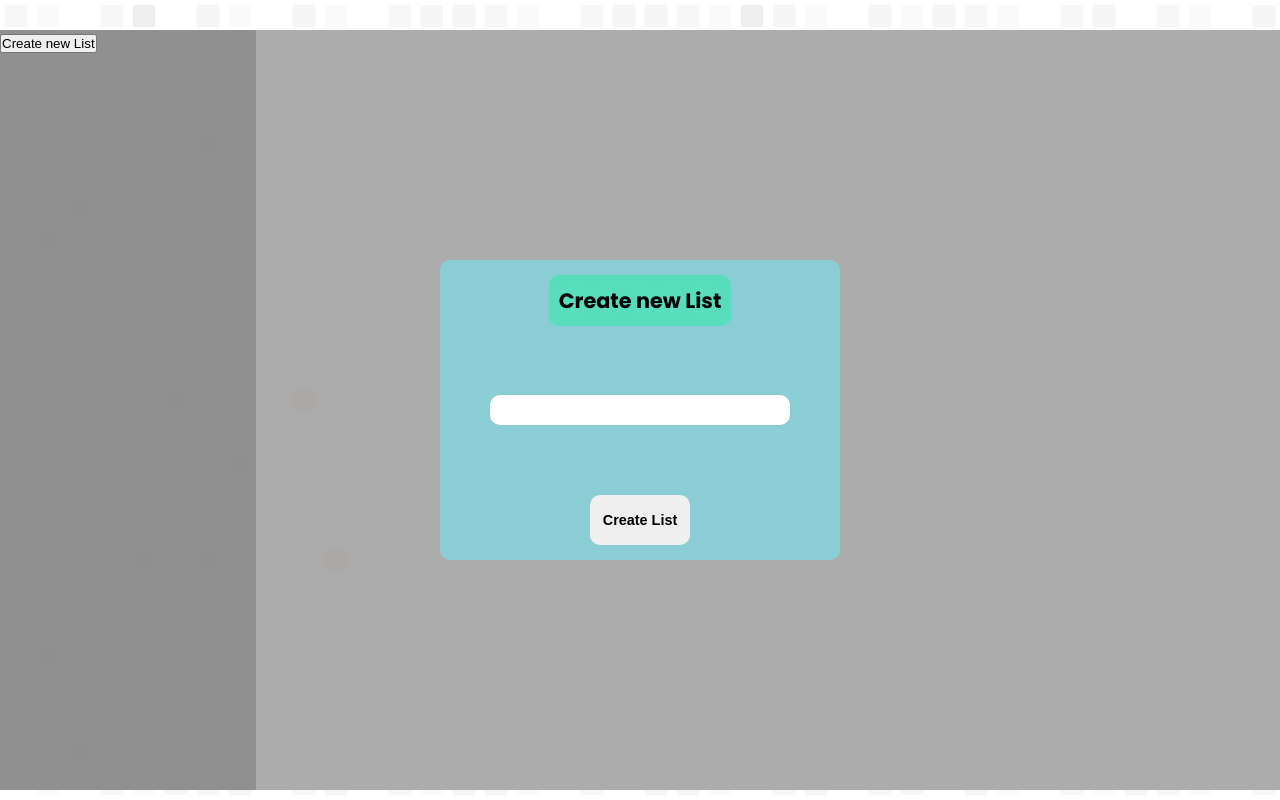
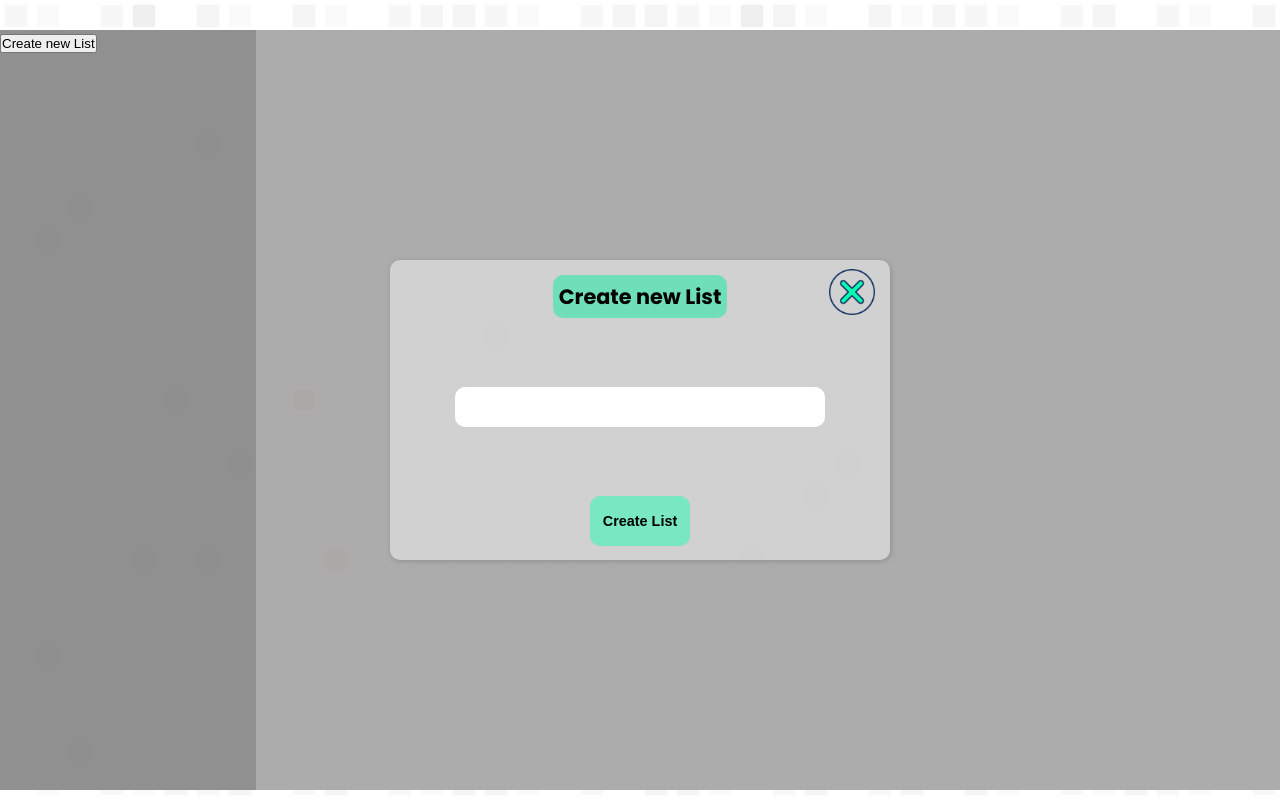
Before and after one commit to Vitdcode/To-Do-App, a website built with webpack: page src/index.html in a window 1280 px wide. Both pictures are taken after a click on the button "Create new List". Built offline with nearby package versions, Linux system fonts and the light colour scheme.

Commit message:
added a close button to the create new list prompt which closes the prompt. Also styled the prompt window and its elements further

```diff
--- a/src/element-creation-functions.js
+++ b/src/element-creation-functions.js
@@ -1,3 +1,6 @@
+import closeicon from "../src/images/remove.png";
+const mainContentWrapper = document.querySelector(".main-content");
+
 export function createListButton() {
   const leftSideWrapper = document.querySelector(".left-side");
   const createListButton = document.createElement("button");
@@ -7,8 +10,6 @@ export function createListButton() {
 }
 
 export function prompt() {
-  const mainContentWrapper = document.querySelector(".main-content");
-
   const promptHeaderText = document.createElement("p");
   promptHeaderText.textContent = "Create new List";
 
@@ -21,10 +22,19 @@ export function prompt() {
   createListButton.classList.add("prompt-create-list-button");
   createListButton.textContent = "Create List";
 
+  const closePromptIcon = document.createElement("img");
+  closePromptIcon.classList.add("close-prompt-icon");
+  closePromptIcon.src = closeicon;
+
   promptWindow.appendChild(promptHeaderText);
+  promptWindow.appendChild(closePromptIcon);
   promptWindow.appendChild(inputField);
   promptWindow.appendChild(createListButton);
   mainContentWrapper.appendChild(promptWindow);
 }
 
+export function deletePrompt() {
+  mainContentWrapper.removeChild(document.querySelector(".prompt-window"));
+}
+
 export function createNewList() {}
--- a/src/main.js
+++ b/src/main.js
@@ -1,6 +1,7 @@
 import "./style.css";
 import { createListButton } from "./element-creation-functions.js";
 import { prompt } from "./element-creation-functions.js";
+import { deletePrompt } from "./element-creation-functions.js";
 
 createListButton();
 
@@ -9,4 +10,10 @@ const body = document.querySelector("body");
 createListBtn.addEventListener("click", () => {
   prompt();
   body.style.backdropFilter = "brightness(10%)";
+  const closePromptButton = document.querySelector(".close-prompt-icon");
+
+  closePromptButton.addEventListener("click", () => {
+    deletePrompt();
+    body.style.backdropFilter = "none";
+  });
 });
--- a/src/style.css
+++ b/src/style.css
@@ -1,3 +1,7 @@
+:root {
+  --boxshadowCardTemplate: 1px 1px 5px 0px rgb(128, 128, 128, 0.7);
+}
+
 body {
   font-family: "Poppins", sans-serif;
   background-color: #ffffff;
@@ -28,7 +32,9 @@ body {
   background-color: rgba(236, 236, 236, 0.7);
 }
 
+/* prompt window */
 .prompt-window {
+  position: relative;
   font-weight: bold;
   font-size: 1.3rem;
   position: absolute;
@@ -42,23 +48,30 @@ body {
   left: 50%;
   transform: translate(-50%, -50%);
   height: 300px;
-  width: 400px;
-  background-color: rgba(124, 223, 236, 0.658);
+  width: 500px;
+  background-color: rgba(233, 233, 233, 0.603);
+  box-shadow: var(--boxshadowCardTemplate);
 }
 
 .prompt-window p {
   background-color: rgba(62, 231, 175, 0.658);
-  padding: 10px;
+  padding: 6px;
   border-radius: 10px;
 }
 
 .prompt-window input {
   width: 70%;
-  height: 30px;
+  height: 40px;
   border-radius: 10px;
   border: none;
   padding: 0 10px;
-  font-size: 1rem;
+  font-size: 1.3rem;
+  color: rgba(71, 71, 71, 0.911);
+}
+
+.prompt-window input:focus {
+  outline: 1.5px solid rgb(120, 231, 194);
+  box-shadow: var(--boxshadowCardTemplate);
 }
 
 .prompt-create-list-button {
@@ -68,4 +81,28 @@ body {
   border: none;
   font-size: 0.9rem;
   font-weight: bold;
+  background-color: rgb(120, 231, 194);
 }
+
+.prompt-create-list-button:hover {
+  background-color: rgb(132, 255, 222);
+  cursor: pointer;
+}
+
+.prompt-create-list-button:active {
+  background-color: rgb(113, 224, 187);
+}
+
+.close-prompt-icon {
+  position: absolute;
+  width: 46px;
+  height: 46px;
+  right: 3%;
+  top: 3%;
+}
+
+.close-prompt-icon:hover {
+  background-color: rgba(228, 80, 129, 0.658);
+  border-radius: 100%;
+  cursor: pointer;
+}
```
Also changed, not shown: src/images/remove.png (added), 1 other file.
